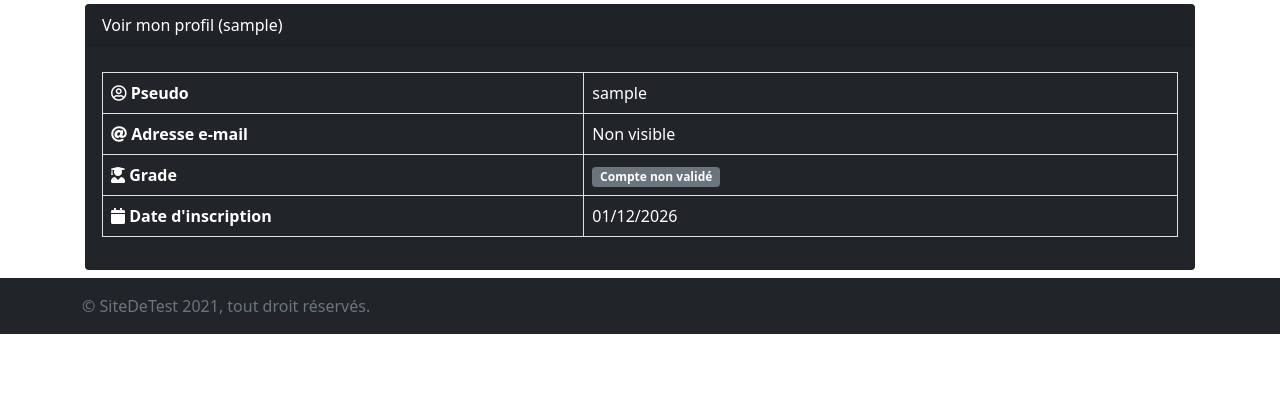
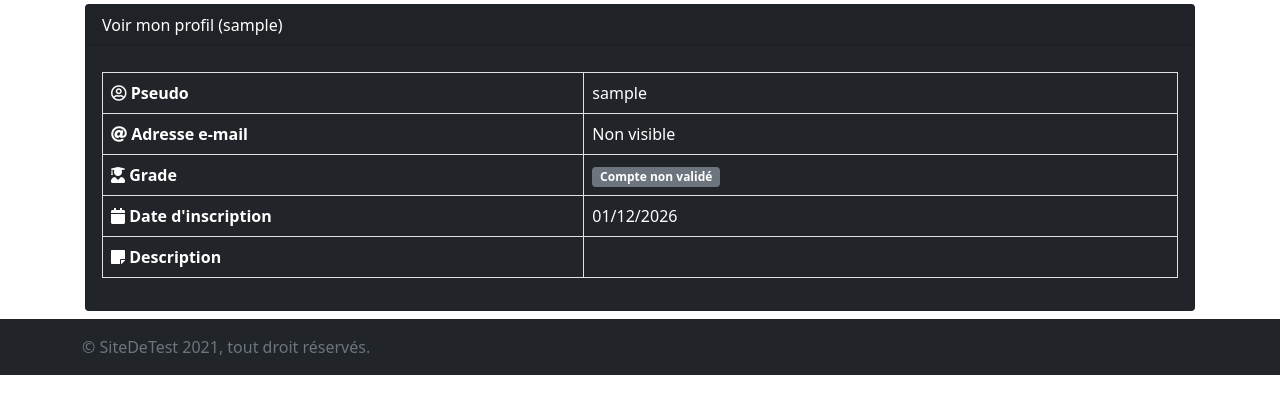
Before and after one commit to Alexoune001/SiteDeTest-Functions, a PHP site: a page that uses pages/profil.php in a window 1280 px wide. Shown: the part 56-470 px from the top of the page. Run offline with PHP 8.4, Linux system fonts and the light colour scheme; the visitor is signed in with stand-in values (Sample User, id 1).

Commit message:
Ajout d'un champs description dans la table users..
.. Et tout ce qui va avec (modif des fichiers Register/register.php, edit & profil.php)

```diff
--- a/esp.sql
+++ b/esp.sql
@@ -3,7 +3,7 @@
 -- https://www.phpmyadmin.net/
 --
 -- Hôte : 127.0.0.1:3306
--- Généré le : ven. 27 août 2021 à 09:59
+-- Généré le : ven. 27 août 2021 à 10:22
 -- Version du serveur : 5.7.31
 -- Version de PHP : 7.3.21
 
@@ -49,6 +49,7 @@ CREATE TABLE IF NOT EXISTS `users` (
   `pseudo` varchar(255) NOT NULL,
   `email` varchar(255) NOT NULL,
   `passwd` varchar(255) NOT NULL,
+  `description` text NOT NULL,
   `groupe` int(1) NOT NULL DEFAULT '0',
   `date_register` timestamp NOT NULL DEFAULT CURRENT_TIMESTAMP,
   PRIMARY KEY (`id`)
--- a/functions/Register.php
+++ b/functions/Register.php
@@ -2,7 +2,7 @@
 /**
  * Function pour vérifier l'enregistrement dans la base de donnée.
 */
-function verifRegister($pseudo, $passwd, $passwd2, $mail, $mail2)
+function verifRegister($pseudo, $passwd, $passwd2, $mail, $mail2, $description)
 {
     if(!empty($_POST['pseudo']) AND !empty($_POST['passwd']) AND !empty($_POST['passwd2']) AND !empty($_POST['mail']) AND !empty($_POST['mail2']))
     {
@@ -30,9 +30,9 @@ function verifRegister($pseudo, $passwd, $passwd2, $mail, $mail2)
                     }
                     else
                     {
-                        $sql = "INSERT INTO users (pseudo, email, passwd) VALUES (?,?,?)";
+                        $sql = "INSERT INTO users (pseudo, email, passwd, description) VALUES (?,?,?,?)";
                         $stmt= $db->prepare($sql);
-                        $stmt->execute([$pseudo, $mail, $passwd]);
+                        $stmt->execute([$pseudo, $mail, $passwd, $description]);
                         echo message('Votre compte a bien été enregistré dans notre base de donnée.', 'success');
                         echo redirectTo('0','/index');
                     }
--- a/pages/edit.php
+++ b/pages/edit.php
@@ -46,6 +46,11 @@
                                         <input type="text" name="newpass" class="form-control bg-dark text-white" placeholder="Entrez votre nouveau mot de passe" />
                                     </div>
 
+                                    <div class="input-group mb-3">
+                                        <span class="input-group-text"><i class="fas fa-sticky-note"></i></span>
+                                        <textarea name="description" class="form-control bg-dark text-white" rows="4"><?= html_entity_decode($data['description']); ?></textarea>
+                                    </div>
+
                                     <input type="submit" name="validate" class="btn btn-primary btn-sm" value="Valider les modifications" />
                                 </form>
                         <?php
--- a/pages/profil.php
+++ b/pages/profil.php
@@ -64,7 +64,7 @@
                                         <tbody>
                                             <tr>
                                                 <td style="width:20px;"><i class="far fa-user-circle"></i> <strong>Pseudo</strong></td>
-                                                <td style="width:20px;"><?php echo $data['pseudo']; ?></td>
+                                                <td style="width:20px;"><?= $data['pseudo']; ?></td>
                                             </tr>
                                             <tr>
                                                 <td style="width:20px;"><i class="fas fa-at"></i> <strong>Adresse e-mail</strong></td>
@@ -73,10 +73,14 @@
                                             <tr>
                                                 <td style="width:20px;"><i class="fas fa-user-graduate"></i> <strong>Grade</strong></td>
                                                 <td style="width:20px;"><?= getGrade($data); ?></td>
-                                                <tr class="tr-member">
-                                                    <td style="width:20px;"><i class="fas fa-calendar"></i> <strong>Date d'inscription</strong></td>
-                                                    <td style="width:20px;"><?php echo $jour,'/',$mois,'/',$an; ?></td>
-                                                </tr>
+                                            </tr>
+                                            <tr>
+                                                <td style="width:20px;"><i class="fas fa-calendar"></i> <strong>Date d'inscription</strong></td>
+                                                <td style="width:20px;"><?= $jour,'/',$mois,'/',$an; ?></td>
+                                            </tr>
+                                            <tr>
+                                                <td style="width:20px;"><i class="fas fa-sticky-note"></i> <strong>Description</strong></td>
+                                                <td style="width:20px;"><?= $data['description'] ?>
                                             </tr>
                                         </tbody>
                                     </table>
--- a/pages/register.php
+++ b/pages/register.php
@@ -24,7 +24,8 @@
                                 $mail2 = htmlspecialchars($_POST['mail2']);
                                 $passwd = password_hash($_POST['passwd'], PASSWORD_ARGON2I);
                                 $passwd2 = password_hash($_POST['passwd2'], PASSWORD_ARGON2I);
-                                verifRegister($pseudo, $passwd, $passwd2, $mail, $mail2);
+                                $description = "";
+                                verifRegister($pseudo, $passwd, $passwd2, $mail, $mail2, $description);
                             }
                         ?>
                         <form method="POST">
```
